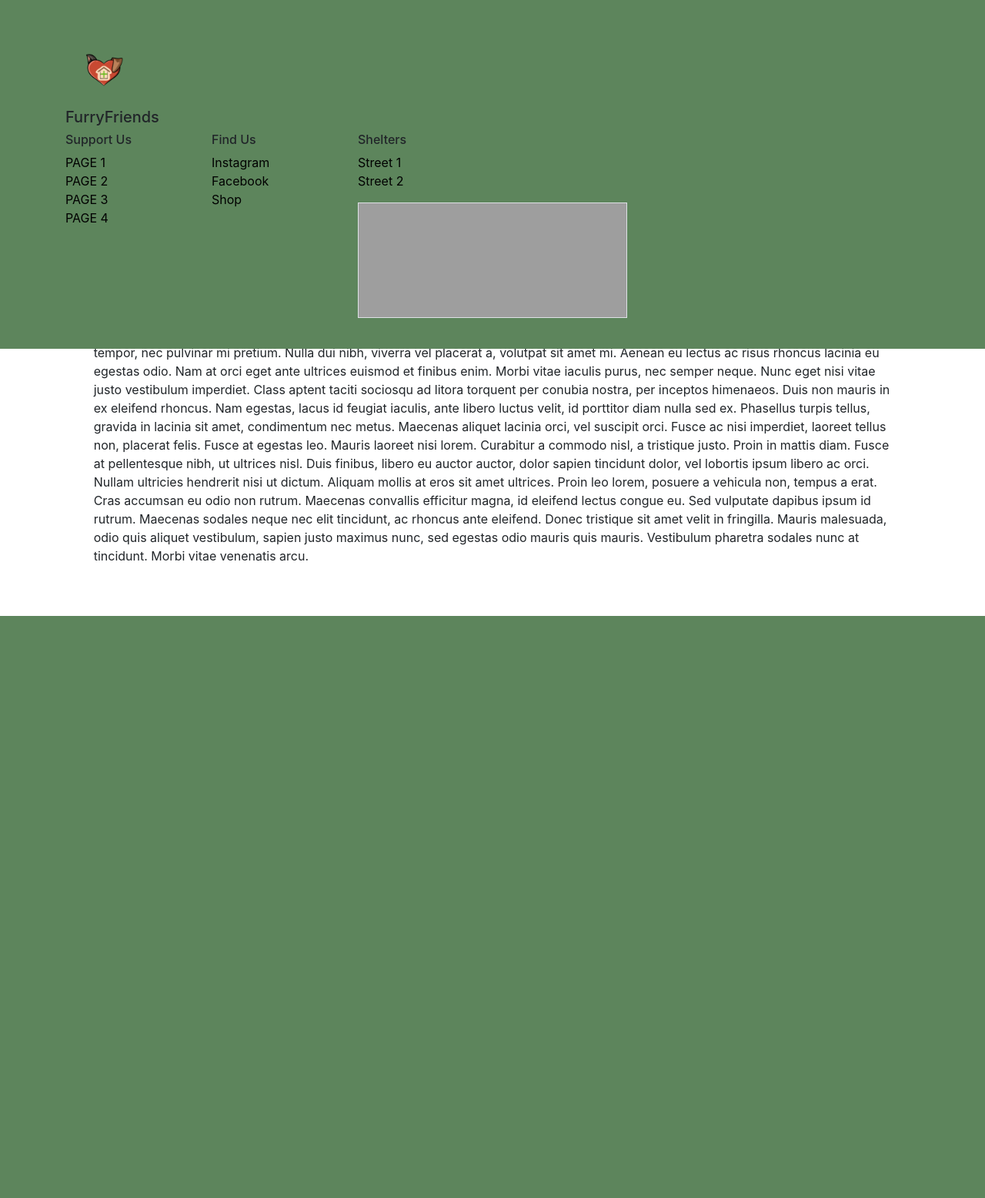
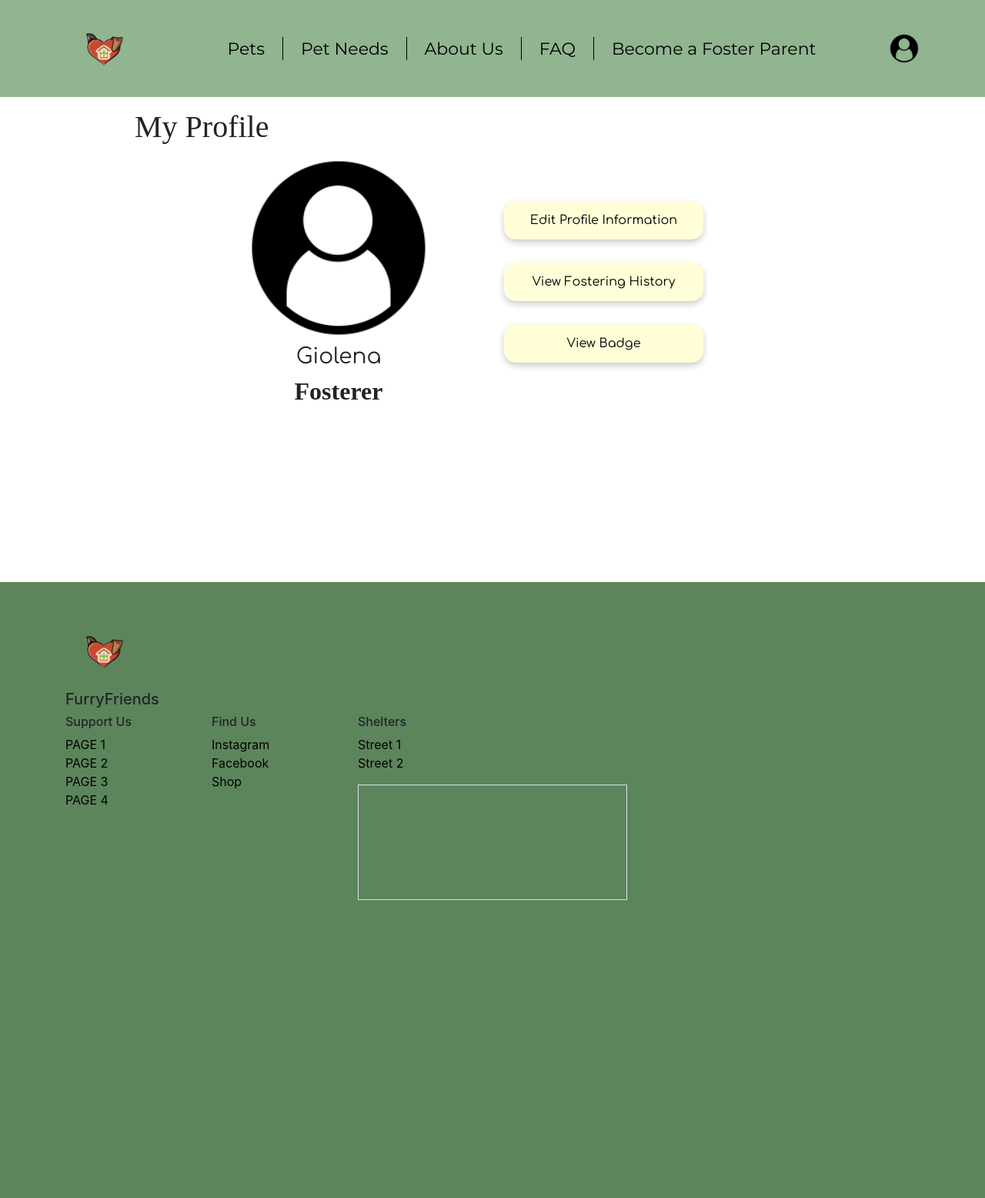
Before and after one commit to GiolenaK/giocapstone, a Django app: page /users/profile/ in a window 1280 px wide. Shown: the whole page at 77% size. Before the commit the page ends 800 px from the top, so only its background shows below. Run offline with Django 5.2, Linux system fonts and the light colour scheme; a map, chart or similar area stays blank; some libraries are stand-ins or nearby versions; grey boxes are pictures that could not be loaded.

Commit message:
profile layout works, if statements with placeholders

```diff
--- a/users/static/users/main.css
+++ b/users/static/users/main.css
@@ -1,17 +1,18 @@
 .navbar {
   background-color: #91b491 !important;
   background-image: none !important; /* Override any gradient or image */
+  margin-bottom: 15px;
 }
 
 .navbar-nav{
   align-items: center;
+
 }
 
 .nav-link {
   color: black;
-  font-weight: bold;
   font-size: 25px;
-
+  font-family: 'Montserrat';font-size: 22px;  /* TO DO: MAKE THIS WORK */
 }
 .nav-link:hover {
   color: #555;
@@ -71,21 +72,18 @@ body{
 }
 
 #myfooter {
+  margin-top:15px;
   display: flex;
   justify-content: center;
-  position: absolute ;
+  position: relative ;
   align-items: flex-start;
-
+  bottom: 0px; /* AMEN */
+  height: 100px;
 
 }
 
-.container{
-  flex:1;
-}
 
 html,body {
-  height:100%;
-  display:flex;
+  height:100% !important;
   margin:0;
-  flex-direction: column;
 }
--- a/users/templates/users/base.html
+++ b/users/templates/users/base.html
@@ -19,8 +19,14 @@
     />
     <!-- My CSS -->
     <link rel="stylesheet" type="text/css" href="{% static 'users/main.css'%}">
+    <link href='https://fonts.googleapis.com/css?family=Comfortaa' rel='stylesheet'>
+    <link href='https://fonts.googleapis.com/css?family=Montserrat' rel='stylesheet'>
 
-    <title>Hello, world!</title>
+    {% block head %}
+
+    {% endblock %}
+
+    <title>mY</title>
   </head>
 
   <nav class="navbar navbar-expand-lg">
@@ -67,8 +73,10 @@
 
 <body>
 
-  <div class="container col-md-8 col-lg-10">
-    <h1>HELLOO TEST</h1>
+  <div class="container col-md-6 col-lg-9">
+
+    {% block content %}{% endblock %}
+    <!-- <h1>HELLOO TEST</h1>
       <P>Lorem ipsum dolor sit amet, consectetur adipiscing elit. Morbi auctor sagittis lectus, eu ullamcorper metus lobortis quis. Praesent neque turpis, aliquet in rutrum non, mattis eu orci. Mauris hendrerit at lacus quis condimentum. Ut fringilla urna eleifend, tristique leo eget, eleifend augue. Fusce aliquam eu mi vitae pharetra. Fusce ullamcorper erat hendrerit, hendrerit dolor id, tristique enim. Donec malesuada ipsum vitae dignissim suscipit. Donec libero nisl, viverra in vulputate non, dictum at tortor. Maecenas at tempor nibh. Pellentesque vulputate lobortis nulla. Praesent urna risus, vehicula a metus vitae, iaculis vulputate lorem. Cras efficitur faucibus lectus, non bibendum eros pulvinar at. Integer accumsan nunc nec eleifend tempor. Phasellus ex ante, rhoncus vel posuere eu, condimentum a ipsum.
 
       Vestibulum ante ipsum primis in faucibus orci luctus et ultrices posuere cubilia curae; Nam risus nulla, imperdiet suscipit mollis at, ultrices sit amet lacus. Mauris ut lacus maximus, iaculis velit sed, scelerisque diam. Praesent vitae nunc dignissim, mattis mi at, ornare est. Ut et mollis nisl, in pellentesque justo. Vivamus eget risus rhoncus, varius est at, ullamcorper felis. Curabitur sit amet facilisis erat. Donec id mattis augue, eu imperdiet dui. Ut aliquet diam et magna accumsan congue. Quisque interdum rhoncus pretium. Integer sit amet tellus in lacus porttitor blandit.
@@ -77,7 +85,7 @@
 
       Class aptent taciti sociosqu ad litora torquent per conubia nostra, per inceptos himenaeos. Duis non mauris in ex eleifend rhoncus. Nam egestas, lacus id feugiat iaculis, ante libero luctus velit, id porttitor diam nulla sed ex. Phasellus turpis tellus, gravida in lacinia sit amet, condimentum nec metus. Maecenas aliquet lacinia orci, vel suscipit orci. Fusce ac nisi imperdiet, laoreet tellus non, placerat felis. Fusce at egestas leo. Mauris laoreet nisi lorem. Curabitur a commodo nisl, a tristique justo. Proin in mattis diam. Fusce at pellentesque nibh, ut ultrices nisl. Duis finibus, libero eu auctor auctor, dolor sapien tincidunt dolor, vel lobortis ipsum libero ac orci. Nullam ultricies hendrerit nisi ut dictum. Aliquam mollis at eros sit amet ultrices. Proin leo lorem, posuere a vehicula non, tempus a erat. Cras accumsan eu odio non rutrum.
 
-      Maecenas convallis efficitur magna, id eleifend lectus congue eu. Sed vulputate dapibus ipsum id rutrum. Maecenas sodales neque nec elit tincidunt, ac rhoncus ante eleifend. Donec tristique sit amet velit in fringilla. Mauris malesuada, odio quis aliquet vestibulum, sapien justo maximus nunc, sed egestas odio mauris quis mauris. Vestibulum pharetra sodales nunc at tincidunt. Morbi vitae venenatis arcu.</P>
+      Maecenas convallis efficitur magna, id eleifend lectus congue eu. Sed vulputate dapibus ipsum id rutrum. Maecenas sodales neque nec elit tincidunt, ac rhoncus ante eleifend. Donec tristique sit amet velit in fringilla. Mauris malesuada, odio quis aliquet vestibulum, sapien justo maximus nunc, sed egestas odio mauris quis mauris. Vestibulum pharetra sodales nunc at tincidunt. Morbi vitae venenatis arcu.</P> -->
   </div>
 
 <footer id="myfooter" class="footer col-12 justify-content center ">
@@ -150,60 +158,6 @@
 
 
 
-
-
-
-
-
-
-<!--
-    <footer class="footer">
-      <div class="footer-container">
-
-          <div class="footer-section">
-            <img id="footerlogo" src="{% static 'users/images/logo.png' %}" alt="The logo"></div>
-              <h3 class="footer-title">FurryFriends</h3>
-          </div>
-
-            <div class="footer-section">
-                <h4 class="footer-heading">Support Us</h4>
-                <ul class="footer-links">
-                    <li><a href="#">PAGE 1</a></li>
-                    <li><a href="#">PAGE 2</a></li>
-                    <li><a href="#">PAGE 3</a></li>
-                    <li><a href="#">PAGE 4</a></li>
-                </ul>
-            </div>
-
-
-            <div class="footer-section">
-                <h4 class="footer-heading">Find Us</h4>
-                <ul class="footer-links">
-                    <li><a href="#">Instagram</a></li>
-                    <li><a href="#">Facebook</a></li>
-                    <li><a href="#">Shop</a></li>
-                </ul>
-            </div>
-
-
-            <div class="footer-section">
-                <h4 class="footer-heading">Shelters</h4>
-                <ul class="footer-links">
-                    <li><a href="#">Street 1</a></li>
-                    <li><a href="#">Street 2</a></li>
-                </ul>
-                <img src="map.png" alt="Map" class="footer-map">
-
-            </div>
-          </div>
-
-  </footer>
-
-    Logo and Brand Name -->
-
-
-
-
      <!-- jQuery first, then Popper.js, then Bootstrap JS -->
      <script src="https://code.jquery.com/jquery-3.2.1.slim.min.js" integrity="sha384-KJ3o2DKtIkvYIK3UENzmM7KCkRr/rE9/Qpg6aAZGJwFDMVNA/GpGFF93hXpG5KkN" crossorigin="anonymous"></script>
      <script src="https://cdn.jsdelivr.net/npm/popper.js@1.12.9/dist/umd/popper.min.js" integrity="sha384-ApNbgh9B+Y1QKtv3Rn7W3mgPxhU9K/ScQsAP7hUibX39j7fakFPskvXusvfa0b4Q" crossorigin="anonymous"></script>
--- a/users/templates/users/profile.html
+++ b/users/templates/users/profile.html
@@ -1,16 +1,94 @@
 {% extends "users/base.html" %}
 {% load static %}
+
+{% block head %}
+
+<style>
+    button{
+        background-color: #FFFED7;
+        border-radius: 15px !important;
+        width: 70%;
+        height: 50px;
+        box-shadow: inset 0 0px 0px rgba(0, 0, 0, 0.5), 0 4px 8px rgba(0, 0, 0, 0.2);
+        font-family: 'Comfortaa';
+    }
+
+    #mybuttons{
+        gap: 30px;
+    }
+
+    h3{
+        font-family: 'Comfortaa';
+    }
+
+    h1,h2{
+        font-family: 'Monsterrat';
+    }
+
+
+</style>
+{% endblock %}
 
 {% block content %}
 
 <body>
-    <h1>test test</h1>
-    <h3> wooa thats crazy</h3>
+    <h1>My Profile</h1>
 
+    <!-- TESTING IF STATEMENTS
+    {% if user %}
+    <p>Welcome, {{ user }}!</p>
+    {% else %}
+        <h2>oops</h2>
+    {% endif %}
+    -->
+{% if user.username == "Giolena" %}
+<div id ="section" class="row justify-content-center align-items-center">
+    <div class="col-md-5 text-center">
+        <img src="{% static 'users/images/userprofile.png' %}" alt="Your profile picture" width="250px" height="auto">
+        <h3>Giolena</h3>
+        <h2><b>Fosterer</b></h2>
+</div>
+    <div id="mybuttons" class="col-md-5 d-flex flex-column gap-4">
+        <button type="button" class="btn rounded-pill">Edit Profile Information</button>
+        <button type="button" class="btn rounded-pill">View Fostering History</button>
+        <button type="button" class="btn rounded-pill">View Badge</button>
+    </div>
 
-<!-- <img src="{% static 'users/images/vaelan.png' %}" alt="My Image"> -->
+</div>
 
-<img src="{% static 'dog.jpg' %}">
+{% elif user.username == "Kat" %}
+<div id ="section" class="row justify-content-center align-items-center">
+    <div class="col-md-5 text-center">
+        <img src="{% static 'users/images/userprofile.png' %}" alt="Your profile picture" width="250px" height="auto">
+        <h3>Kat</h3>
+        <h2><b>Fosterer</b></h2>
+</div>
+    <div id="mybuttons" class="col-md-5 d-flex flex-column gap-4">
+        <button type="button" class="btn rounded-pill">Edit Profile Information</button>
+        <button type="button" class="btn rounded-pill">View Fostering History</button>
+        <button type="button" class="btn rounded-pill">View Badge</button>
+    </div>
+
+</div>
+
+{% else %}
+<div id ="section" class="row justify-content-center align-items-center">
+    <div class="col-md-5 text-center">
+        <img src="{% static 'users/images/userprofile.png' %}" alt="Your profile picture" width="250px" height="auto">
+        <h3>Who</h3>
+        <h2><b>Fosterer</b></h2>
+</div>
+    <div id="mybuttons" class="col-md-5 d-flex flex-column gap-4">
+        <button type="button" class="btn rounded-pill">Edit Profile Information</button>
+        <button type="button" class="btn rounded-pill">View Fostering History</button>
+        <button type="button" class="btn rounded-pill">View Badge</button>
+    </div>
+
+</div>
+{% endif %}
+<!-- <img src="{% static 'users/images/vaelan.png' %}" alt="My Image">  WORKING-->
+
+<!--<img src="{% static 'static/images/dog.jpg' %}"> not working -->
 
 
 </body>
--- a/users/views.py
+++ b/users/views.py
@@ -6,5 +6,7 @@ def index(request):
     return render(request, 'users/index.html')
 
 def profile(request):
-    print("hellooooooo")
-    return render(request, 'users/profile.html')
+    random_user = {'username': 'Giolena'}
+    random_user2 = {'username': 'Kat'}
+    context = random_user
+    return render(request, 'users/profile.html',{'user':context})
```
Lines whose indentation alone changed are shown as unchanged.
